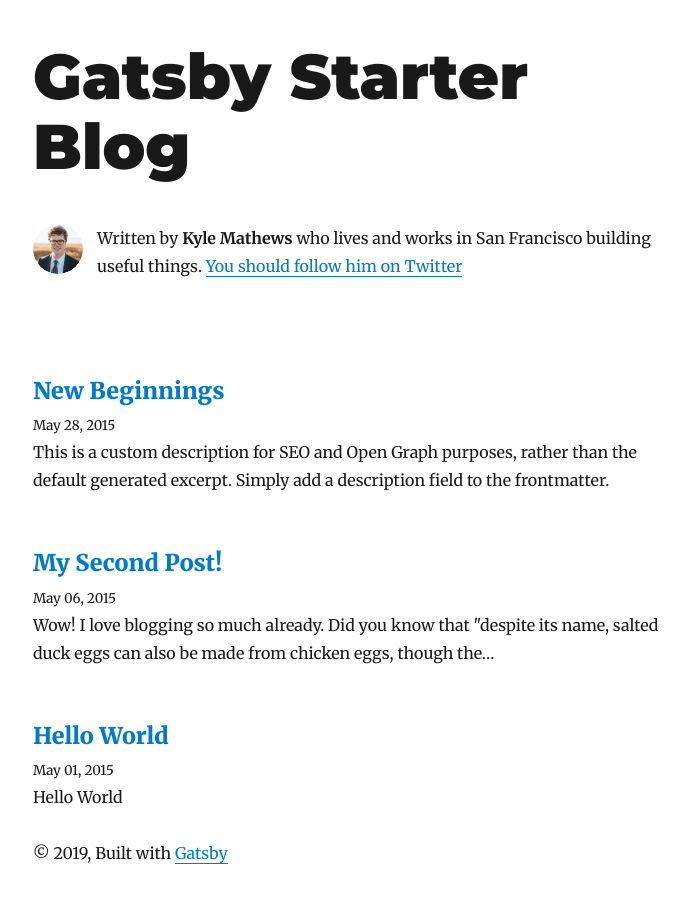
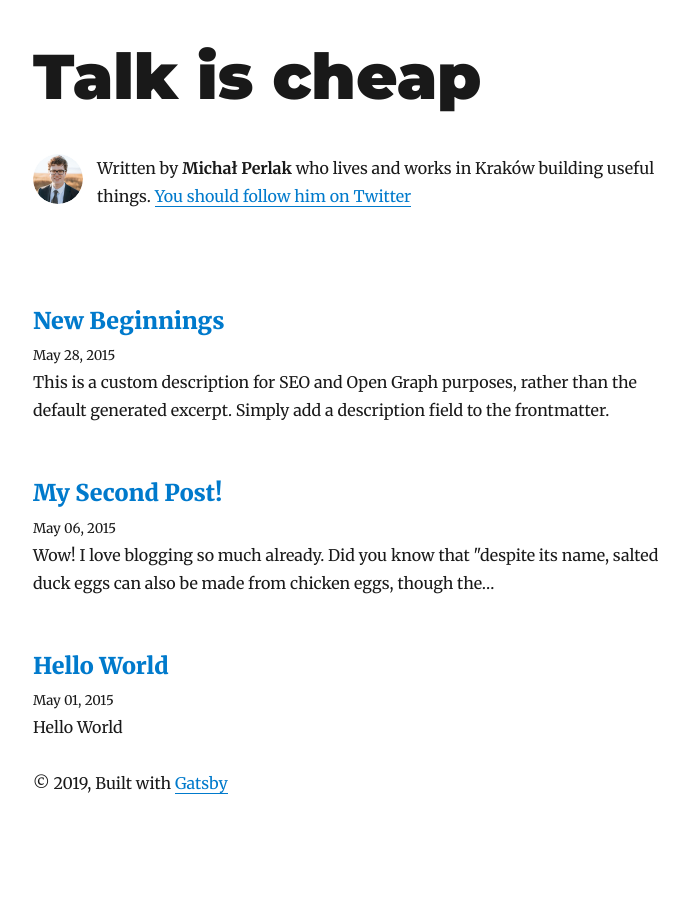
Before and after one commit to michalperlak/michalperlak.online, a Gatsby site: page / in a window 1280 px wide. Shown: the whole page, without its empty margins (292-981 px from the left). After the commit the page ends 839 px from the top, so only its background shows below. Built offline with nearby package versions, Linux system fonts and the light colour scheme; Gatsby itself is replaced by a stand-in of ours; some packages are replaced by stand-ins of ours.

Commit message:
Project init

```diff
--- a/gatsby-config.js
+++ b/gatsby-config.js
@@ -1,11 +1,11 @@
 module.exports = {
   siteMetadata: {
-    title: `Gatsby Starter Blog`,
-    author: `Kyle Mathews`,
-    description: `A starter blog demonstrating what Gatsby can do.`,
-    siteUrl: `https://gatsby-starter-blog-demo.netlify.com/`,
+    title: `Talk is cheap`,
+    author: `Michał Perlak`,
+    description: `Dev blog - Michal Perlak`,
+    siteUrl: `https://talkischeap.dev/`,
     social: {
-      twitter: `kylemathews`,
+      twitter: `mike_pq`,
     },
   },
   plugins: [
--- a/src/components/bio.js
+++ b/src/components/bio.js
@@ -54,8 +54,7 @@
         }}
       />
       <p>
-        Written by <strong>{author}</strong> who lives and works in San
-        Francisco building useful things.
+        Written by <strong>{author}</strong> who lives and works in Kraków building useful things.
         {` `}
         <a href={`https://twitter.com/${social.twitter}`}>
           You should follow him on Twitter
```
